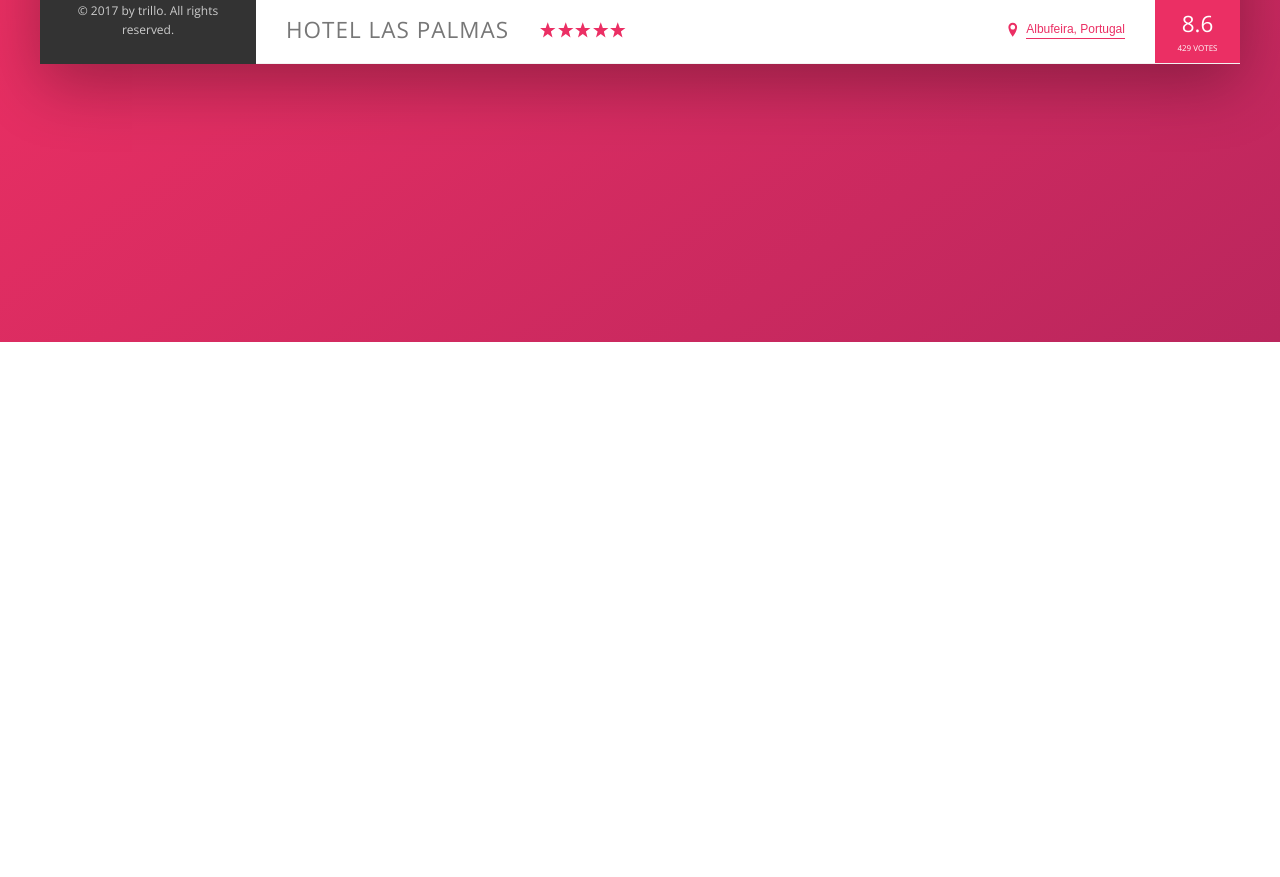
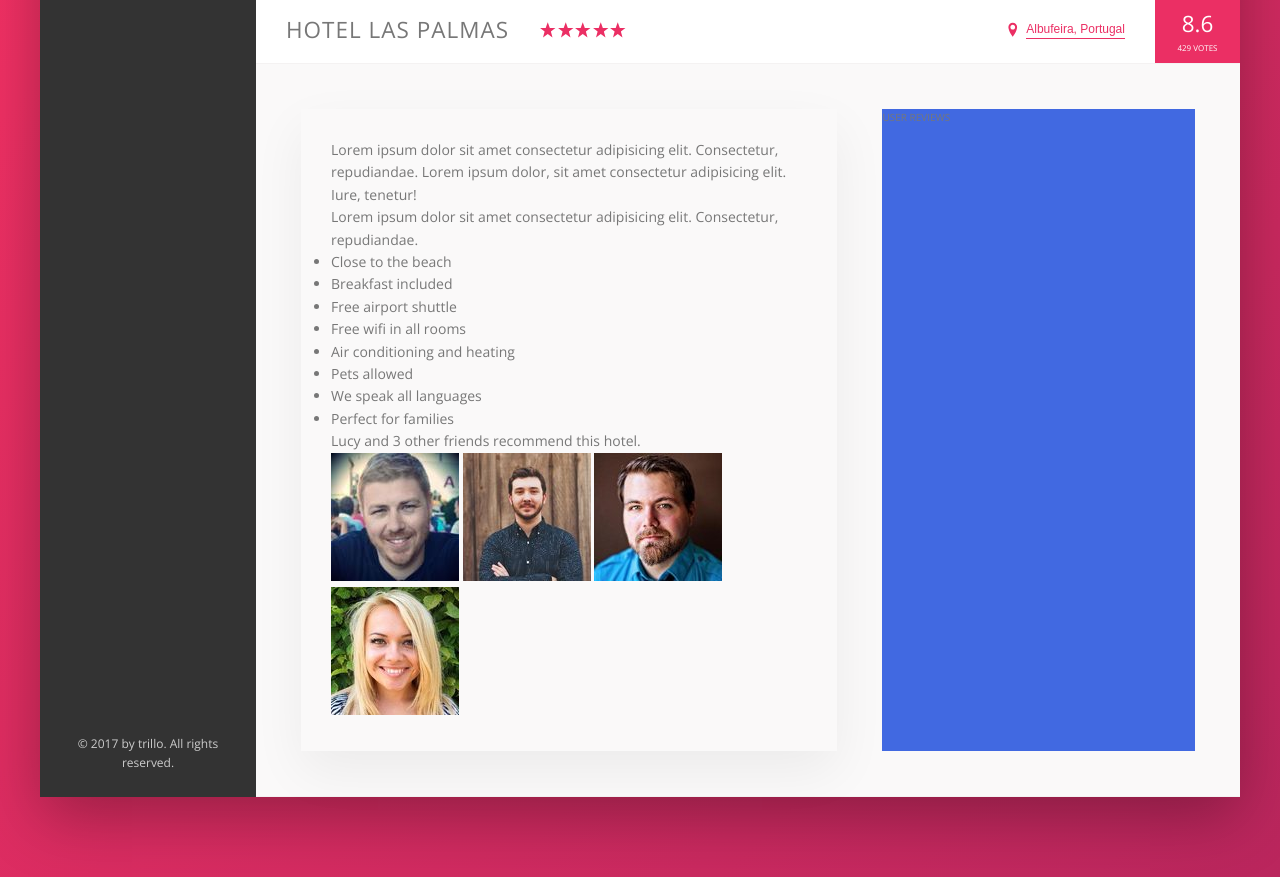
Before and after one commit to boston-terrier-kirin/css, a website: page 15_trillo/index.html in a window 1280 px wide. Shown: the part 538-1415 px from the top of the page. Before the commit the page ends 880 px from the top, so only its background shows below. Drawn offline with nearby package versions, Linux system fonts and the light colour scheme.

Commit message:
15_trillo

```diff
--- a/15_trillo/index.html
+++ b/15_trillo/index.html
@@ -100,6 +100,7 @@
 
         <!-- メインのコンテンツ -->
         <main class="hotel-view">
+          <!-- 写真 -->
           <div class="gallery">
             <figure class="gallery__item">
               <img src="img/hotel-1.jpg" alt="hotel 1" class="gallery__photo" />
@@ -112,6 +113,7 @@
             </figure>
           </div>
 
+          <!-- メインコンテンツのヘッダー -->
           <div class="overview">
             <h1 class="overview__heading">Hotel Las Palmas</h1>
 
@@ -145,6 +147,64 @@
               <div class="overview__rating-count">429 votes</div>
             </div>
           </div>
+
+          <div class="detail">
+            <!-- メインの左側 -->
+            <div class="description">
+              <p class="paragraph">
+                Lorem ipsum dolor sit amet consectetur adipisicing elit.
+                Consectetur, repudiandae. Lorem ipsum dolor, sit amet
+                consectetur adipisicing elit. Iure, tenetur!
+              </p>
+
+              <p class="paragraph">
+                Lorem ipsum dolor sit amet consectetur adipisicing elit.
+                Consectetur, repudiandae.
+              </p>
+
+              <ul class="list">
+                <li class="list__item">Close to the beach</li>
+                <li class="list__item">Breakfast included</li>
+                <li class="list__item">Free airport shuttle</li>
+                <li class="list__item">Free wifi in all rooms</li>
+                <li class="list__item">Air conditioning and heating</li>
+                <li class="list__item">Pets allowed</li>
+                <li class="list__item">We speak all languages</li>
+                <li class="list__item">Perfect for families</li>
+              </ul>
+
+              <div class="recommend">
+                <p class="recommend__count">
+                  Lucy and 3 other friends recommend this hotel.
+                </p>
+                <div class="recommend__friends">
+                  <img
+                    src="img/user-3.jpg"
+                    alt="Friend-3"
+                    class="recommend__photo"
+                  />
+                  <img
+                    src="img/user-4.jpg"
+                    alt="Friend-4"
+                    class="recommend__photo"
+                  />
+                  <img
+                    src="img/user-5.jpg"
+                    alt="Friend-5"
+                    class="recommend__photo"
+                  />
+                  <img
+                    src="img/user-6.jpg"
+                    alt="Friend-6"
+                    class="recommend__photo"
+                  />
+                </div>
+              </div>
+            </div>
+
+            <!-- メインの右側 -->
+            <div class="user-reviews">USER REVIEWS</div>
+          </div>
         </main>
       </div>
     </div>
--- a/15_trillo/sass/_base.scss
+++ b/15_trillo/sass/_base.scss
@@ -11,6 +11,9 @@
   --color-gray-dark-3: #999;
 
   --shadow-dark: 0 2rem 6rem rgba(0, 0, 0, 0.3);
+  --shadow-light: 0 2rem 5rem rgba(0, 0, 0, 0.06);
+
+  --line: 1px solid var(--color-gray-light-2);
 }
 
 * {
--- a/15_trillo/sass/_components.scss
+++ b/15_trillo/sass/_components.scss
@@ -199,7 +199,7 @@
 .overview {
   display: flex;
   align-items: center;
-  border-bottom: 1px solid var(--color-gray-light-2);
+  border-bottom: var(--line);
 
   &__heading {
     font-size: 2.25rem;
--- a/15_trillo/sass/_layout.scss
+++ b/15_trillo/sass/_layout.scss
@@ -11,7 +11,7 @@
   font-size: 1.4rem;
   height: 7rem;
   background-color: #fff;
-  border-bottom: 1px solid var(--color-gray-light-2);
+  border-bottom: var(--line);
 
   display: flex;
   justify-content: space-between;
@@ -39,3 +39,27 @@
   // grow shrink basis の順番
   flex: 1;
 }
+
+.detail {
+  display: flex;
+  padding: 4.5rem;
+  background-color: var(--color-gray-light-1);
+  border-bottom: var(--line);
+}
+
+.description {
+  font-size: 1.4rem;
+  box-shadow: var(--shadow-light);
+  padding: 3rem;
+  margin-right: 4.5rem;
+
+  // grow shrink basis の順番
+  flex: 0 0 60%;
+}
+
+.user-reviews {
+  background-color: royalblue;
+
+  // grow shrink basis の順番
+  flex: 1;
+}
```
Also changed, not shown: 15_trillo/css/style.css.
